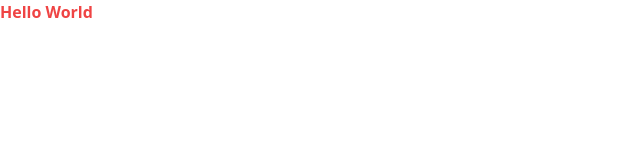
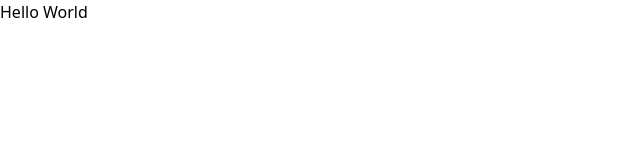
Before and after one commit to Ibwedagama/planty-landing-page, a Nuxt app: page / in a window 1280 px wide. Shown: the top 160 px of the page, without its empty margins (0-640 px from the left). Built offline with nearby package versions, Linux system fonts and the light colour scheme.

Commit message:
config: eslint, prettier, typescript

```diff
--- a/pages/index.vue
+++ b/pages/index.vue
@@ -1,13 +1,7 @@
 <template>
-  <h1 class="font-bold text-red-500">Hello World</h1>
+  <h1>Hello World</h1>
 </template>
 
-<script>
-export default {
+<script setup lang="ts"></script>
 
-}
-</script>
-
-<style>
-
-</style>
+<style scoped></style>
```
Also changed, not shown: package.json (+15 -2 lines), .eslintrc.js (added), .prettierrc.json (added), 1 other file (tests, documents, lock files or other folders).
